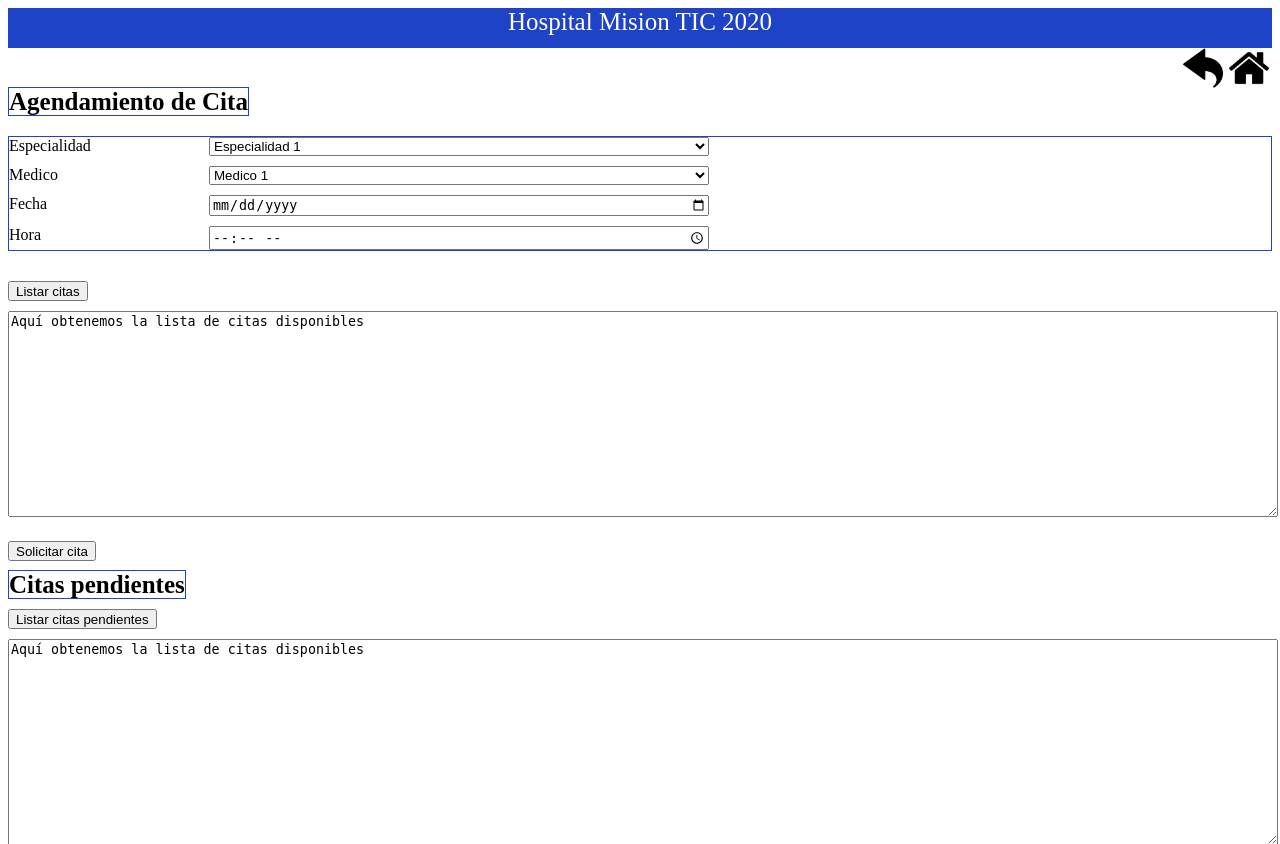
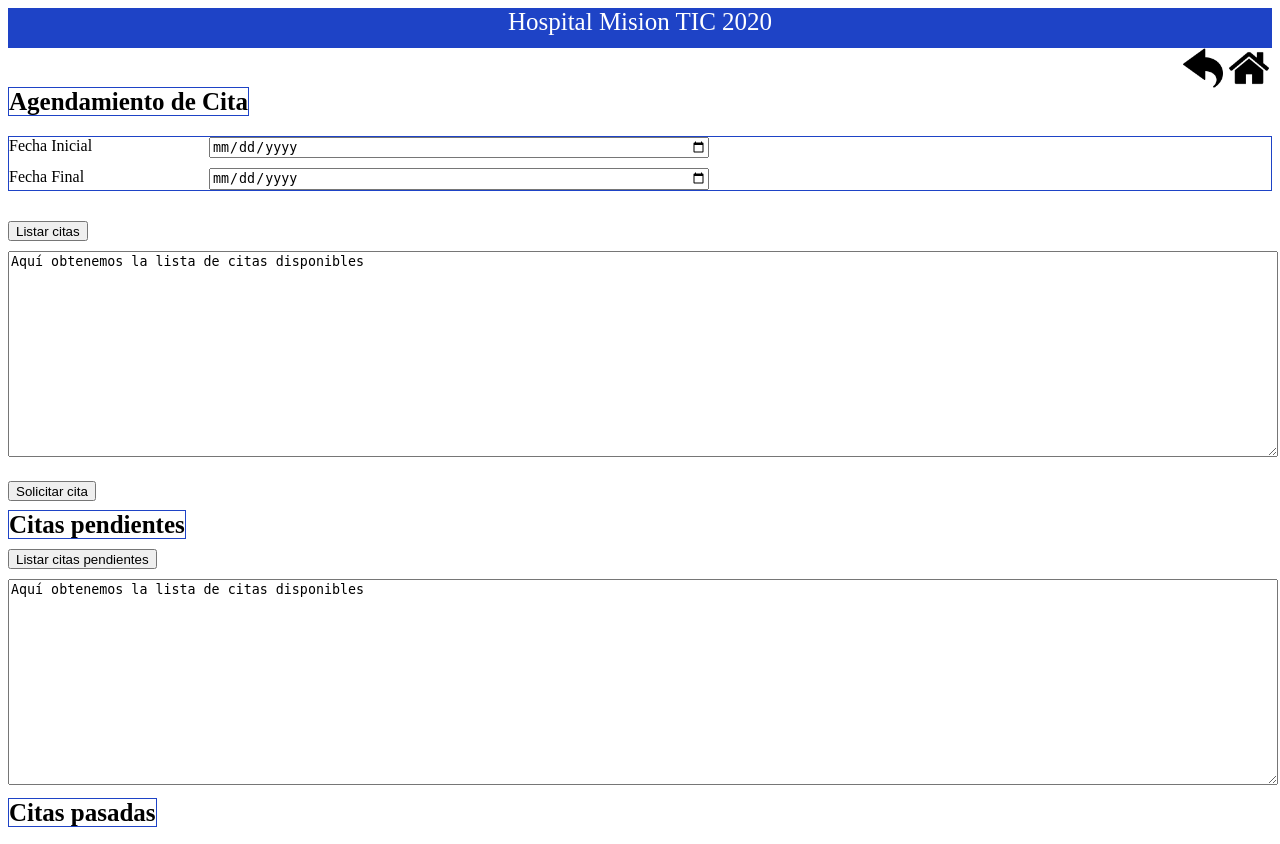
Before and after one commit to MSRestreLeon/Grupo-5-, a Flask app: page /paciente/citaMedica in a window 1280 px wide. Shown: the top 844 px of the page. Run offline with Flask 2, Linux system fonts and the light colour scheme.

Commit message:
Agregar estado de agenda medica, corregir css de paciente y realizar avance en la tabla de citas médicas

```diff
--- a/003_proyecto/main.py
+++ b/003_proyecto/main.py
@@ -49,6 +49,9 @@ def login():
                 session["rol"] = row["rol"]
                 # Debemos verificar si el usuario esta activo
                 session["estado"] = row["estado"]
+                # Vamos a utilizar esta parte para obtener los nombres
+                # del usuario
+                session["nombres"] = row["nombres"]
                 if session["rol"] == 'superadministrador' and session["estado"] == 'activo':
                     # Ver https://gist.github.com/rduplain/2173954
                     # respecto a utilizar redirect
@@ -227,20 +230,36 @@ def superAdministradorAperturaAgenda():
 
 @app.route("/paciente")
 def paciente():
-    return render_template("paciente.html")
+    # En esta parte recuerde que la sesión es como un diccionario
+    # Es decir si la llave se encuentra en el diccionario entonces
+    # se obtiene true
+    if 'id' in session:
+        nombres = session["nombres"]
+    return render_template("paciente.html", nombres=nombres)
 
 
 @app.route("/paciente/citaMedica", methods=["GET", "POST"])
 def citaMedica():
+    if ('id' in session) and (request.method == 'POST'):
+        fechaInicialAgendaCita = request.form["fechaInicialAgendaCita"]
+        fechaFinalAgendaCita = request.form["fechaFinalAgendaCita"]
+        estado = 'disponible'
+        with sqlite3.connect("hospital.db") as connection:
+            connection.row_factory = sqlite3.Row
+            cursor = connection.cursor()
+            cursor.execute("SELECT * FROM agendaMedica WHERE estado = ? AND (fecha BETWEEN ? AND ?)",
+                           [estado, fechaInicialAgendaCita, fechaFinalAgendaCita])
+            # Consultar esta página para mostrar datos en una tabla
+            # https://pythonbasics.org/flask-sqlite/
     return render_template("citaMedica.html")
 
 
-@app.route("/paciente/examenMedico", methods=["GET", "POST"])
+@ app.route("/paciente/examenMedico", methods=["GET", "POST"])
 def examenMedico():
     return render_template("examenMedico.html")
 
 
-@app.route("/paciente/historiaClinica", methods=["GET", "POST"])
+@ app.route("/paciente/historiaClinica", methods=["GET", "POST"])
 def pacienteHistoriaClinica():
     return render_template("pacienteHistoriaClinica.html")
 
--- a/003_proyecto/static/css/registroPaciente.css
+++ b/003_proyecto/static/css/registroPaciente.css
@@ -6,7 +6,7 @@
     text-align: center;
 }
 
-.container {
+.containerRegistroPaciente {
     display: grid;
     grid-template-columns: 200px 500px;
     grid-template-rows: repeat(8, 20px);
--- /dev/null
+++ b/003_proyecto/static/js/validacionCitaMedica.js
@@ -0,0 +1,17 @@
+function validarDatosAgendaCita() {
+    let fechaAgendaCita = document.getElementById("fechaAgendaCita").value;
+    let horaAgendaCita = document.getElementById("horaAgendaCita").value;
+
+    if (fechaAgendaCita === '' || horaAgendaCita === '') {
+        alert('Para listar las citas disponibles y solicitar una cita es necesario no dejar campos en blanco')
+    }
+}
+
+function validarDatosCitasPasadas() {
+    let fechaInicialCitaPasada = document.getElementById("fechaInicialCitaPasada").value;
+    let fechaFinalCitaPasada = document.getElementById("fechaFinalCitaPasada").value;
+
+    if (fechaInicialCitaPasada === '' || fechaFinalCitaPasada === '' || fechaInicialCitaPasada > fechaFinalCitaPasada) {
+        alert('Para ver las citas pasadas es necesario no dejar campos en blanco y que la fecha final no sea anterior a la fecha inicial')
+    }
+}
--- a/003_proyecto/templates/citaMedica.html
+++ b/003_proyecto/templates/citaMedica.html
@@ -5,6 +5,7 @@
     <meta charset="UTF-8">
     <meta http-equiv="X-UA-Compatible" content="IE=edge">
     <meta name="viewport" content="width=device-width, initial-scale=1.0">
+    <script type="text/javascript" src="/static/js/validacionCitaMedica.js"></script>
     <title>Citas Médicas</title>
 </head>
 
@@ -21,35 +22,23 @@
     <div class="border">
         Agendamiento de Cita
     </div>
-    <form action="" , method="post">
+    <form action="/paciente/citaMedica" , method="post">
         <div class="container">
-            <label for="">Especialidad</label>
-            <select name="select" id="especialidad" name=especialidad>
-                <option value="value1">Especialidad 1</option>
-                <option value="value2">Especialidad 2</option>
-                <option value="value3">Especialidad 3</option>
-            </select>
-            <label for="">Medico</label>
-            <select name="select" id="especialidad" name="especialidad">
-                <option value="value1">Medico 1</option>
-                <option value="value2">Medico 2</option>
-                <option value="value3">Medico 3</option>
-            </select>
-            <label for="">Fecha</label>
-            <input type="date" id="fechaAgendaCita" name="fechaAgendaCita">
-            <label for="">Hora</label>
-            <input type="time" id="horaAgendaCita" name="horaAgendaCita">
+            <label for="">Fecha Inicial</label>
+            <input type="date" id="fechaInicialAgendaCita" name="fechaInicialAgendaCita">
+            <label for="">Fecha Final</label>
+            <input type="date" id="fechaFinalAgendaCita" name="fechaFinalAgendaCita">
         </div>
     </form>
     <div>
-        <div class="button"><button type="submit" onclick="validarDatosAgendaCita()">Listar citas</button></div>
+        <div class="button"><button type="submit">Listar citas</button></div>
     </div>
     <div>
-        <textarea name="" id="" cols="1" rows="30">Aquí obtenemos la lista de citas disponibles
+        <textarea name="listaCitaMedica" id="listaCitaMedica" cols="1" rows="30">Aquí obtenemos la lista de citas disponibles
             </textarea>
     </div>
     <div>
-        <div class="button"><button type="submit" onclick="validarDatosAgendaCita()">Solicitar cita</button></div>
+        <div class="button"><button type="submit">Solicitar cita</button></div>
     </div>
     <div class="border">
         Citas pendientes
@@ -66,8 +55,7 @@
     </div>
     <div>
         <form class="form-inline" action="">
-            <div class="box"><button type="button" style="margin-top: 0px;"
-                    onclick="validarDatosCitasPasadas()">Ver</button></div>
+            <div class="box"><button type="button" style="margin-top: 0px;">Ver</button></div>
             <div class="box" style="height: 20px;"><label for="" style="margin-right: 3px;">Fecha Inicial</label><input
                     type="date" id="fechaInicialCitaPasada" name="fechaInicialCitaPasada"></div>
             <div class="box" style="height: 20px;"><label for="" style="margin-right: 3px;">Fecha Final</label><input
@@ -103,22 +91,4 @@
 
 </html>
 <link rel="stylesheet" href="/static/css/citaMedica.css">
-<script>
-    function validarDatosAgendaCita() {
-        let fechaAgendaCita = document.getElementById("fechaAgendaCita").value;
-        let horaAgendaCita = document.getElementById("horaAgendaCita").value;
-
-        if (fechaAgendaCita === '' || horaAgendaCita === '') {
-            alert('Para listar las citas disponibles y solicitar una cita es necesario no dejar campos en blanco')
-        }
-    }
-
-    function validarDatosCitasPasadas() {
-        let fechaInicialCitaPasada = document.getElementById("fechaInicialCitaPasada").value;
-        let fechaFinalCitaPasada = document.getElementById("fechaFinalCitaPasada").value;
-
-        if (fechaInicialCitaPasada === '' || fechaFinalCitaPasada === '' || fechaInicialCitaPasada > fechaFinalCitaPasada) {
-            alert('Para ver las citas pasadas es necesario no dejar campos en blanco y que la fecha final no sea anterior a la fecha inicial')
-        }
-    }
-</script>
+<script> </script>
--- a/003_proyecto/templates/paciente.html
+++ b/003_proyecto/templates/paciente.html
@@ -10,9 +10,11 @@
 
 <body>
     <div class="franja">Hospital Mision TIC 2020</div>
-    <div class="container">
+    <div class="containerBienvenida">Bienvenido {{ nombres }}</div>
+    <div class="containerDashboard">
         <div class="box">
             <img class="icon" src="/static/images/citaMedica.png" alt="">
+            <!--http://127.0.0.1:5000/paciente/citaMedica-->
             <button type="button" onclick="location.href='http://127.0.0.1:5000/paciente/citaMedica'">Citas
                 Médicas</button>
         </div>
```
Also changed, not shown: 003_proyecto/static/css/paciente.css (+7 -1 lines), 003_proyecto/hospital.db, 1 other file.
